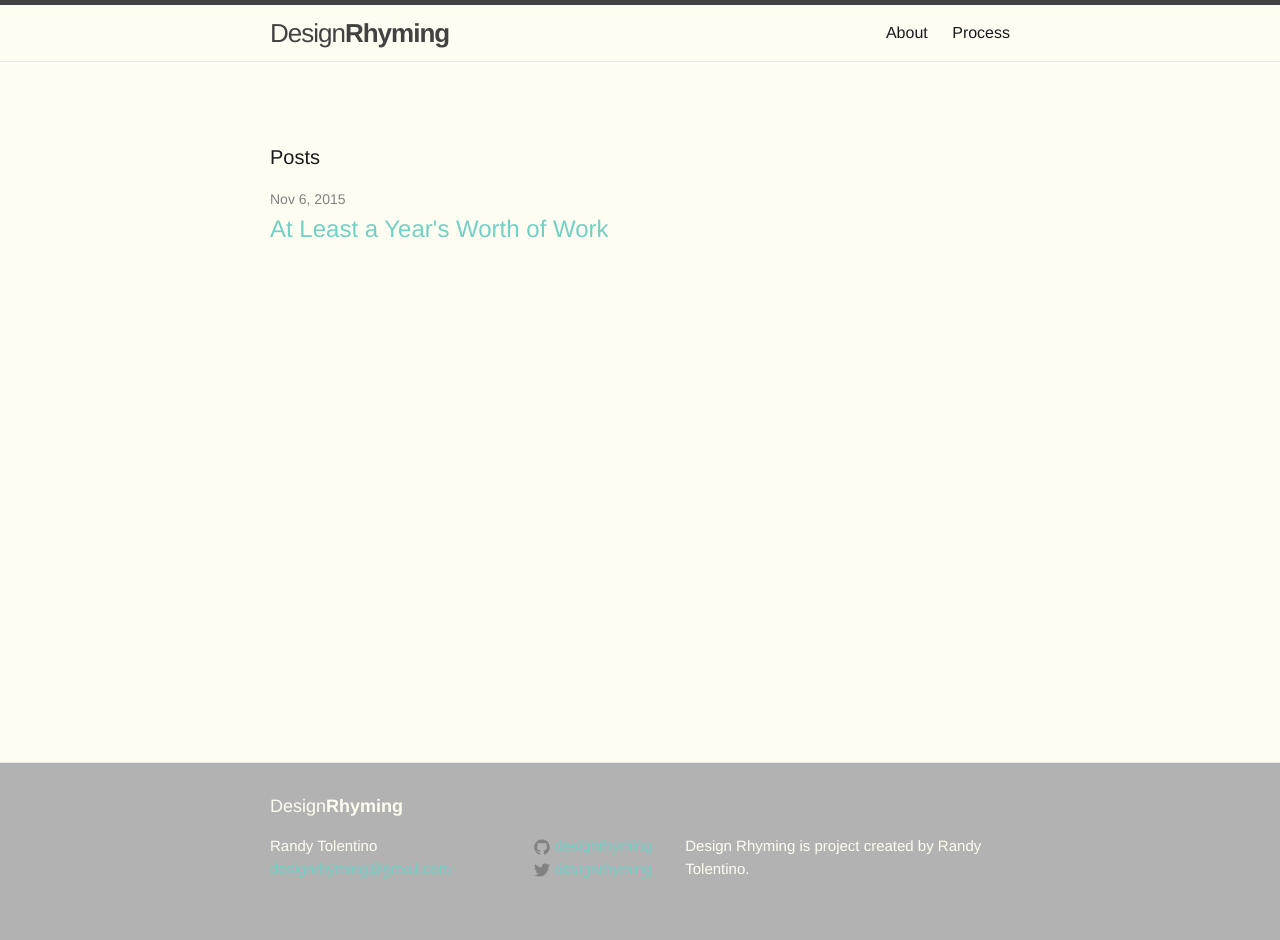
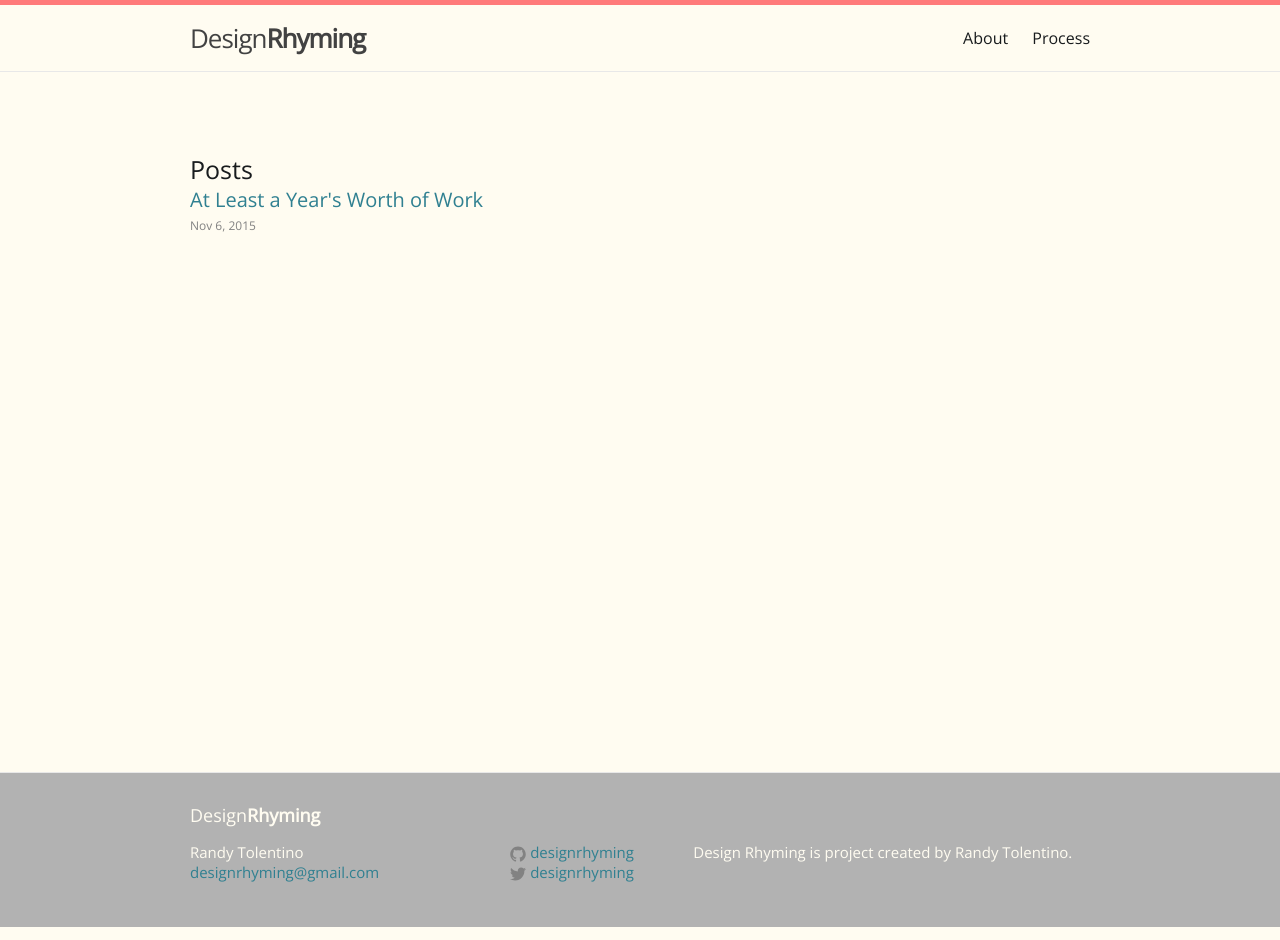
Before and after one commit to designrhyming/designrhyming, a Jekyll site: the page built from blog/index.html, in a window 1280 px wide. Built offline with Jekyll 4.4.1, drawn with Linux system fonts in a browser that asks for light colours.

Commit message:
type work

```diff
--- a/blog/_sass/_base.scss
+++ b/blog/_sass/_base.scss
@@ -14,7 +14,8 @@ dl, dd, ol, ul, figure {
  * Basic styling
  */
 body {
-    font: $base-font-weight #{$base-font-size}/#{$base-line-height} $base-font-family;
+    font-family: $base-font-family;
+    font-size: 16px;
     color: $text-color;
     background-color: $sand;
     -webkit-text-size-adjust: 100%;
@@ -24,20 +25,6 @@ body {
     font-feature-settings: "kern" 1;
     font-kerning: normal;
 }
-
-
-
-/**
- * Set `margin-bottom` to maintain vertical rhythm
- */
-h1, h2, h3, h4, h5, h6,
-p, blockquote, pre,
-ul, ol, dl, figure,
-%vertical-rhythm {
-    margin-bottom: $spacing-unit / 2;
-}
-
-
 
 /**
  * Images
@@ -76,30 +63,20 @@ li {
     }
 }
 
-
-
-/**
- * Headings
- */
-h1, h2, h3, h4, h5, h6 {
-    font-weight: $base-font-weight;
-}
-
-
-
 /**
  * Links
  */
 a {
-    color: $teal;
+    color: $darkteal;
     text-decoration: none;
 
     &:visited {
-        color: darken($teal, 15%);
+        color: $darkteal;
     }
 
     &:hover {
         color: $darkteal;
+        font-weight: bold;
         text-decoration: underline;
     }
 }
@@ -156,8 +133,7 @@ pre {
  * Wrapper
  */
 .wrapper {
-    max-width: -webkit-calc(#{$content-width} - (#{$spacing-unit} * 2));
-    max-width:         calc(#{$content-width} - (#{$spacing-unit} * 2));
+    max-width: 900px;
     margin-right: auto;
     margin-left: auto;
     padding-right: $spacing-unit;
--- a/blog/_sass/_layout.scss
+++ b/blog/_sass/_layout.scss
@@ -2,9 +2,10 @@
  * Site header
  */
 .site-header {
-    border-top: 5px solid $grey-color-dark;
+    border-top: 5px solid $pink;
     border-bottom: 1px solid $grey-color-light;
     min-height: 56px;
+    padding: 5px 0 5px 0;
 
     // Positioning context for the mobile navigation icon
     position: relative;
@@ -44,7 +45,7 @@
 
     @include media-query($on-palm) {
         position: absolute;
-        top: 9px;
+        top: 15px;
         right: $spacing-unit / 2;
         background-color: $sand;
         text-align: right;
@@ -175,10 +176,6 @@
     min-height: 60vh;
 }
 
-.page-heading {
-    font-size: 20px;
-}
-
 .post-list {
     margin-left: 0;
     list-style: none;
@@ -195,7 +192,6 @@
 
 .post-link {
     display: block;
-    font-size: 24px;
 }
 
 
--- a/blog/_sass/_syntax-highlighting.scss
+++ b/blog/_sass/_syntax-highlighting.scss
@@ -3,7 +3,6 @@
  */
 .highlight {
     background: #fff;
-    @extend %vertical-rhythm;
 
     .highlighter-rouge & {
       background: #eef;
--- /dev/null
+++ b/blog/_sass/_text.scss
@@ -0,0 +1,28 @@
+@import url(https://fonts.googleapis.com/css?family=Hind:400,700,300|Open+Sans);
+
+html {font-size: 1em;}
+
+p {
+    margin-bottom: 1.3em;
+}
+
+h1, h2, h3, h4 {
+    font-weight: inherit;
+}
+
+h1 {font-size: 2.441em;}
+
+h2 {font-size: 1.953em;}
+
+h3 {font-size: 1.563em;}
+
+h4 {font-size: 1.25em;}
+
+h5 {font-size: 1em;}
+
+
+quote {
+    font-style: italic;
+    font-size: 1.25em;
+    color: $pink;
+}
--- a/blog/css/main.scss
+++ b/blog/css/main.scss
@@ -2,17 +2,18 @@
 # Only the main Sass file needs front matter (the dashes are enough)
 ---
 @charset "utf-8";
-
+@import url(https://fonts.googleapis.com/css?family=Hind:400,700,300|Open+Sans);
 
 
 // Our variables
-$base-font-family: "Helvetica Neue", Helvetica, Arial, sans-serif;
+$base-font-family: 'Open Sans', sans-serif;
 $base-font-size:   16px;
 $base-font-weight: 400;
-$small-font-size:  $base-font-size * 0.875;
 $base-line-height: 1.5;
 
 $spacing-unit:     30px;
+
+$small-font-size: 0.75em;
 
 $text-color:       #181B1D;
 $background-color: #fdfdfd;
@@ -69,6 +70,7 @@ $on-laptop:        800px;
 // Import partials from `sass_dir` (defaults to `_sass`)
 @import
         "base",
+        "text",
         "layout",
         "syntax-highlighting",
         "custom"
--- a/blog/index.html
+++ b/blog/index.html
@@ -4,16 +4,15 @@ layout: default
 
 <div class="home">
 
-  <h1 class="page-heading">Posts</h1>
+  <h3 class="page-heading">Posts</h3>
 
   <ul class="post-list">
     {% for post in site.posts %}
       <li>
+        <h4>
+          <a class="post-link" href="{{ post.url | prepend: site.baseurl }}">{{ post.title }}</a>
+        </h4>
         <span class="post-meta">{{ post.date | date: "%b %-d, %Y" }}</span>
-
-        <h2>
-          <a class="post-link" href="{{ post.url | prepend: site.baseurl }}">{{ post.title }}</a>
-        </h2>
       </li>
     {% endfor %}
   </ul>
```
